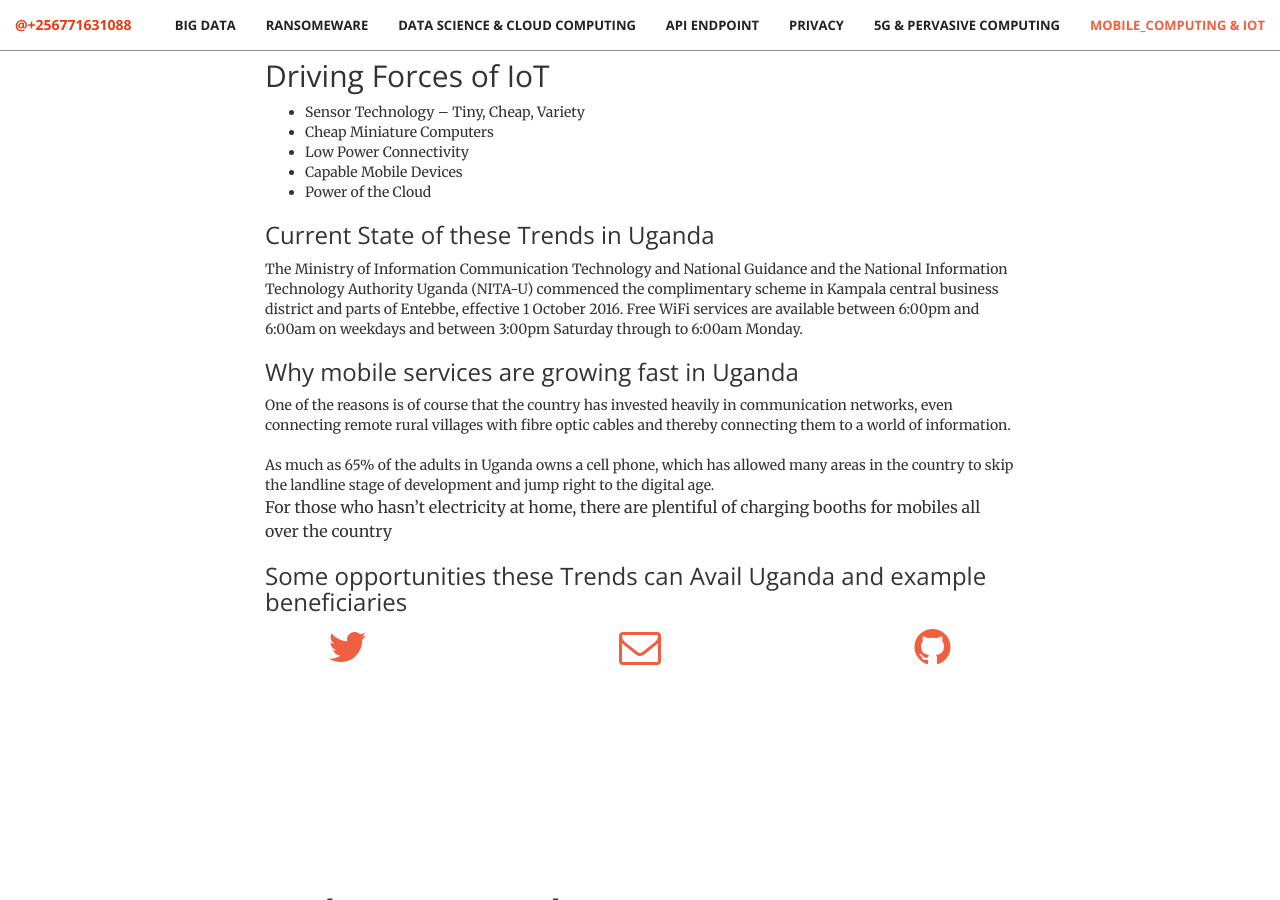
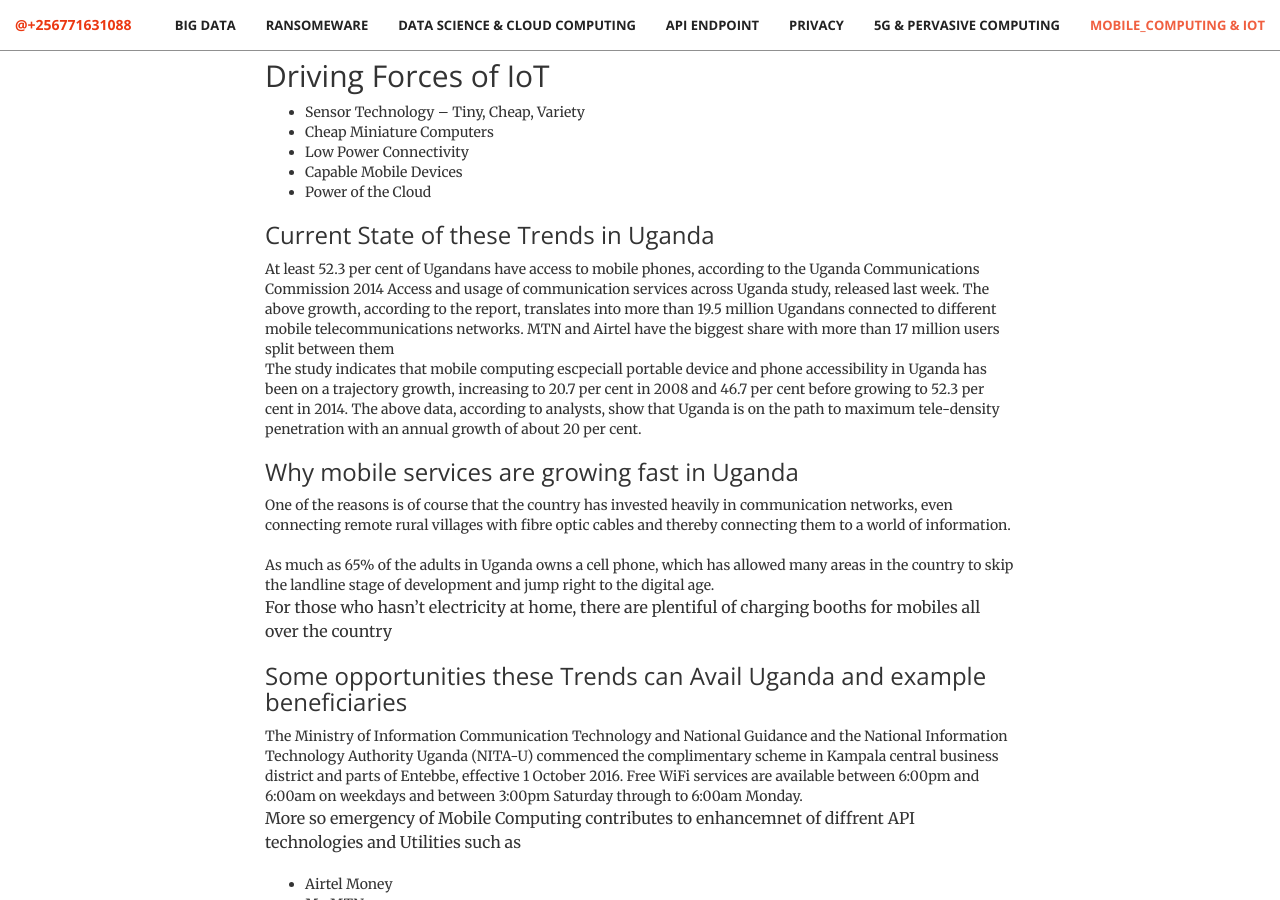
Before and after one commit to deromatic/deromatic.github.io, a Jekyll site: the page built from index.html, in a window 1280 px wide and 900 px high, scrolled down 6784 px. Built offline with Jekyll 4.4.1, drawn with Linux system fonts in a browser that asks for light colours; some of the changed text lies outside the part shown.

Commit message:
Update mobile_computing.html

```diff
--- a/_includes/mobile_computing.html
+++ b/_includes/mobile_computing.html
@@ -50,17 +50,43 @@ We would know when things needed replacing, repairing or recalling, and whether
 <li>Power of the Cloud
 </ul>
                 <h3> Current State of these Trends in Uganda</h3>
-  The Ministry of Information Communication Technology and National Guidance and the National Information Technology Authority Uganda (NITA-U) commenced the complimentary scheme in Kampala central business district and parts of Entebbe, effective 1 October 2016.
-Free WiFi services are available between 6:00pm and 6:00am on weekdays and between 3:00pm Saturday through to 6:00am Monday.
+At least 52.3 per cent of Ugandans have access to mobile phones, according to the Uganda Communications Commission 2014 Access and usage of communication services across Uganda study, released last week.
+The above growth, according to the report, translates into more than 19.5 million Ugandans connected to different mobile telecommunications networks.
+MTN and Airtel have the biggest share with more than 17 million users split between them
+        <br>The study indicates that mobile computing escpeciall portable device and phone accessibility in Uganda has been on a trajectory growth, increasing to 20.7 per cent in 2008 and 46.7 per cent before growing to 52.3 per cent in 2014.
+The above data, according to analysts, show that Uganda is on the path to maximum tele-density penetration with an annual growth of about 20 per cent.
                <h3> Why mobile services are growing fast in Uganda</h3>
 One of the reasons is of course that the country has invested heavily in communication networks, even connecting remote rural villages with fibre optic cables and thereby connecting them to a world of information.
 <br><br>As much as 65% of the adults in Uganda owns a cell phone, which has allowed many areas in the country to skip the landline stage of development and jump right to the digital age.
               <p>  For those who hasn’t electricity at home, there are plentiful of charging booths for mobiles all over the country
                </p>
                 <h3> Some opportunities these Trends can Avail Uganda and example beneficiaries</h3>
+      The Ministry of Information Communication Technology and National Guidance and the National Information Technology Authority Uganda (NITA-U) commenced the complimentary scheme in Kampala central business district and parts of Entebbe, effective 1 October 2016.
+Free WiFi services are available between 6:00pm and 6:00am on weekdays and between 3:00pm Saturday through to 6:00am Monday.
+    <p>      More so emergency of Mobile Computing contributes to enhancemnet of diffrent API technologies and Utilities such as
 
-
-                    </div>
+<ul>
+      <li> Airtel Money
+<li>My MTN
+<li>NWSC Mobile
+<li>Pay DStv Uganda
+<li>Umeme Mobile
+<li>Smile Top Up
+  <liAsk URA
+<liNSSF GO
+<liUganda PAYE Calculator</ul>
+   <ul>
+  <li>  Health
+<li>Ugandan Games Apps
+<li>Ugandan Entertainment Apps
+<li>Ugandan News, Newspapers, Blogs Apps
+<li>Ugandan Radio Stations Apps
+  <li>  Ugandan Online Shopping/Market place Apps
+    <li>Ugandan Banking & Payments Apps
+    <li>Ugandan TV Apps
+</ul>
+            </p>
+            </div>
         <div class="col-lg-2 col-lg-offset-2 text-center">
             <a href="https://twitter.com/{{ site.twitter_username }}">
                 <i class="fa fa-twitter fa-3x wow bounceIn" data-wow-delay=".1s"></i>
```
